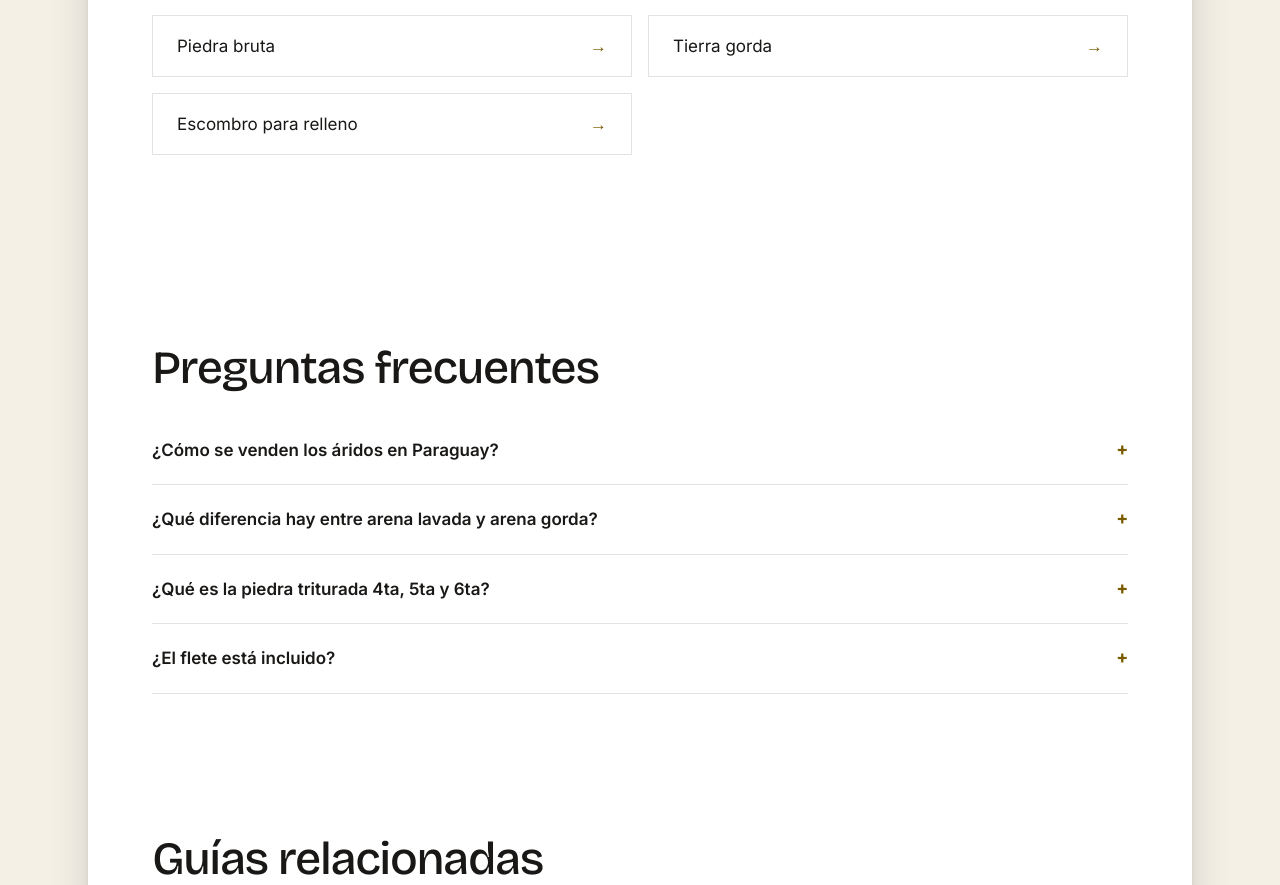
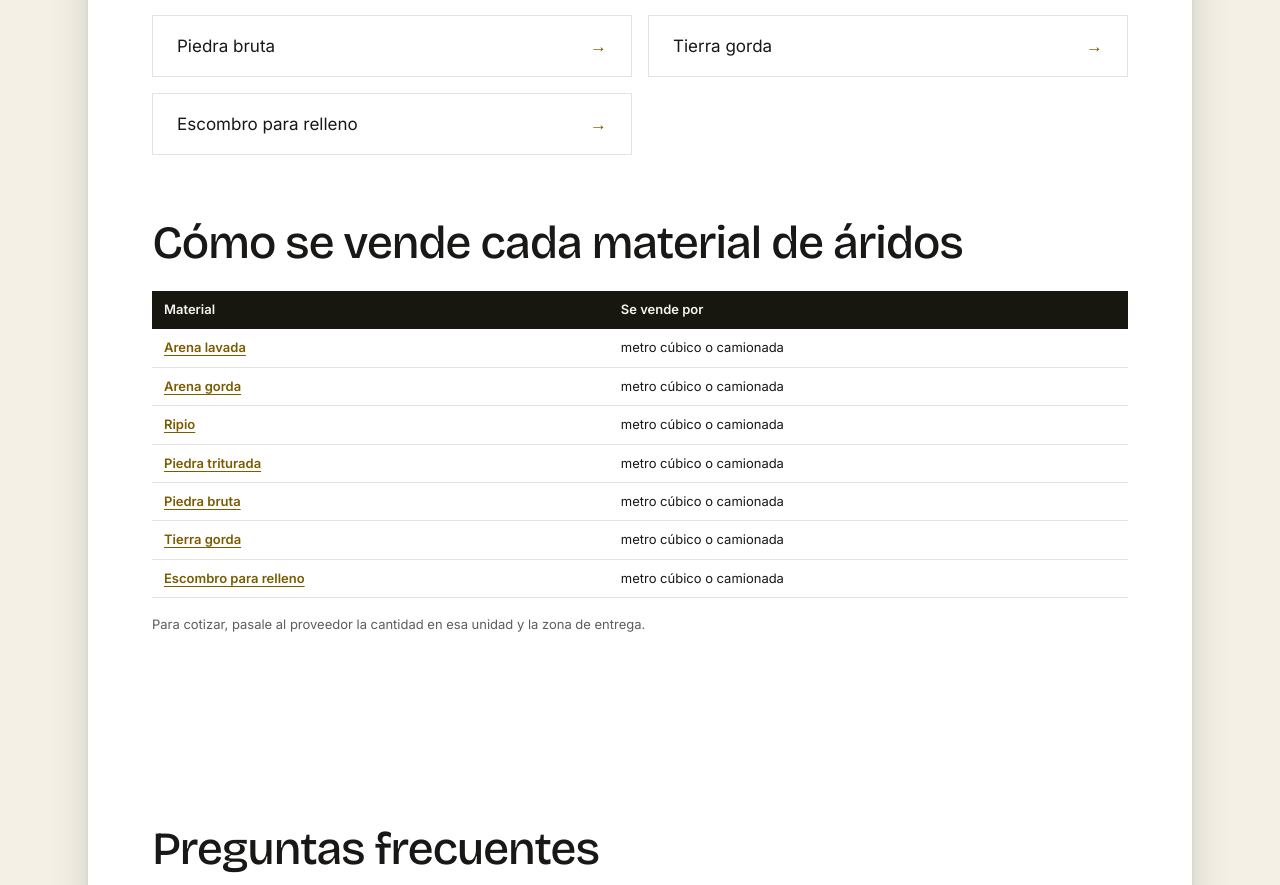
Before and after one commit to antonmarklundcom/materiales, a PHP site: page /materiales/aridos/ in a window 1280 px wide. Shown: the part 2117-3002 px from the top of the page. Run offline with PHP 8.4, Linux system fonts and the light colour scheme.

Commit message:
G5 (manager part): category sale tables, table styles, dosage tables in guides

```diff
--- a/assets/css/site.css
+++ b/assets/css/site.css
@@ -694,3 +694,14 @@ section.wrap { padding-inline: var(--gutter); }
 /* A1: sello de proveedor verificado. */
 .badge-preview { margin: 0 0 var(--s-6); }
 .badge-snippet textarea { font-family: ui-monospace, SFMono-Regular, Menlo, monospace; font-size: var(--t--1); }
+
+/* G5: tablas (prosa y "cómo se vende"). Antes no había estilo: las 14 tablas de materiales
+   salían con el formato del navegador. En mobile la tabla scrollea dentro de su contenedor,
+   nunca la página. */
+.table-wrap { overflow-x: auto; margin: var(--s-4) 0; }
+.prose table, .sale-table { width: 100%; border-collapse: collapse; font-size: var(--t--1); background: var(--paper-raised); }
+.prose table { margin: var(--s-4) 0; display: block; overflow-x: auto; }
+.prose th, .prose td, .sale-table th, .sale-table td { text-align: left; vertical-align: top; padding: var(--s-2) var(--s-3); border-bottom: 1px solid var(--paper-hairline); }
+.prose thead th, .sale-table thead th { background: var(--base); color: var(--ink); font-weight: 600; }
+.sale-table tbody th { font-weight: 600; }
+.table-note { font-size: var(--t--1); color: var(--paper-ink-70); margin-top: 0; }
--- a/materiales/index.php
+++ b/materiales/index.php
@@ -155,6 +155,30 @@ require PUBLIC_ROOT . '/partials/header.php';
     </li>
     <?php endforeach; ?>
   </ul>
+
+  <?php
+  // G5: la tabla "cómo se vende cada material" sale de sale_unit, el mismo dato que ya muestra
+  // cada página de material ("Se vende por: …"): cero afirmaciones nuevas, y es la forma que
+  // Google usa para fragmentos destacados de "cómo se vende / por qué unidad se pide".
+  $saleRows = array_filter($children, static fn(array $m): bool => is_published($m) && ($m['sale_unit'] ?? '') !== '');
+  ?>
+  <?php if ($saleRows !== []): ?>
+  <h2>Cómo se vende cada material de <?= e(mb_strtolower($entry['name'])) ?></h2>
+  <div class="table-wrap">
+    <table class="sale-table">
+      <thead><tr><th scope="col">Material</th><th scope="col">Se vende por</th></tr></thead>
+      <tbody>
+        <?php foreach ($saleRows as $materialSlug => $material): ?>
+        <tr>
+          <th scope="row"><a href="/materiales/<?= e($materialSlug) ?>/"><?= e($material['name']) ?></a></th>
+          <td><?= e($material['sale_unit']) ?></td>
+        </tr>
+        <?php endforeach; ?>
+      </tbody>
+    </table>
+  </div>
+  <p class="table-note">Para cotizar, pasale al proveedor la cantidad en esa unidad y la zona de entrega.</p>
+  <?php endif; ?>
   <?php endif; ?>
   <?php else: ?>
   <p class="card card--accent closing-cta">
```
Also changed, not shown: content/guias/como-revocar-una-pared.php (+15 -0 lines), content/guias/cuanta-arena-y-ripio-por-m3-de-hormigon.php (+20 -0 lines), content/guias/cuantas-bolsas-de-cemento-por-m2.php (+19 -0 lines), content/guias/que-piedra-usar-para-cimientos.php (+8 -0 lines).
